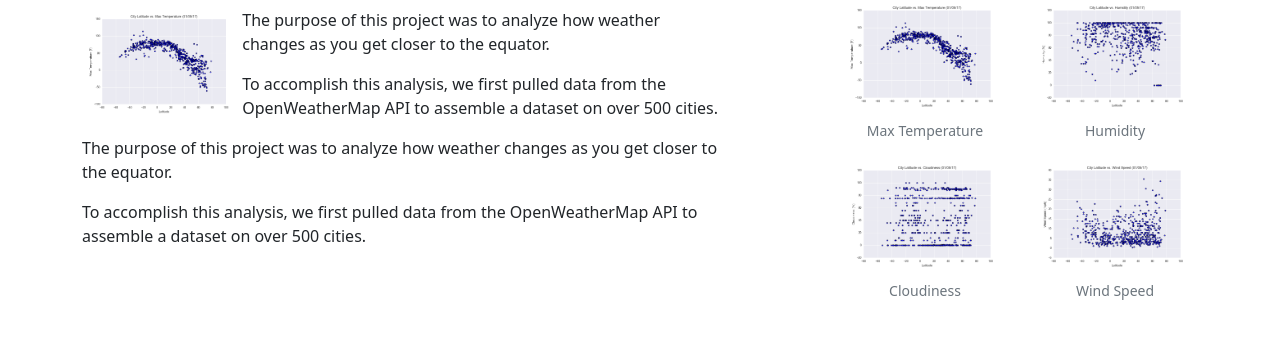
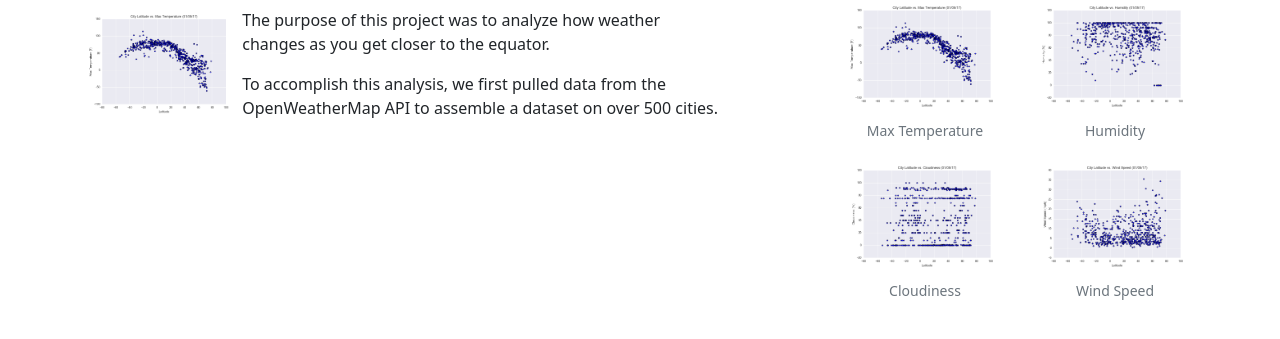
Before and after one commit to Asmallchickenheart/Web-Design-Challenge, a plain HTML site: page index.html in a window 1280 px wide. Shown: the part 189-528 px from the top of the page. Drawn offline with nearby package versions, Linux system fonts and the light colour scheme.

Commit message:
third-time

```diff
--- a/visualizations/index_content.html
+++ b/visualizations/index_content.html
@@ -6,8 +6,5 @@
         <p>The purpose of this project was to analyze how weather changes as you get closer to the equator.</p>
         <p>To accomplish this analysis, we first pulled data from the OpenWeatherMap API to assemble a dataset on
             over 500 cities.</p>
-        <p>The purpose of this project was to analyze how weather changes as you get closer to the equator.</p>
-        <p>To accomplish this analysis, we first pulled data from the OpenWeatherMap API to assemble a dataset on
-            over 500 cities.</p>
     </article>
 </div>
```
